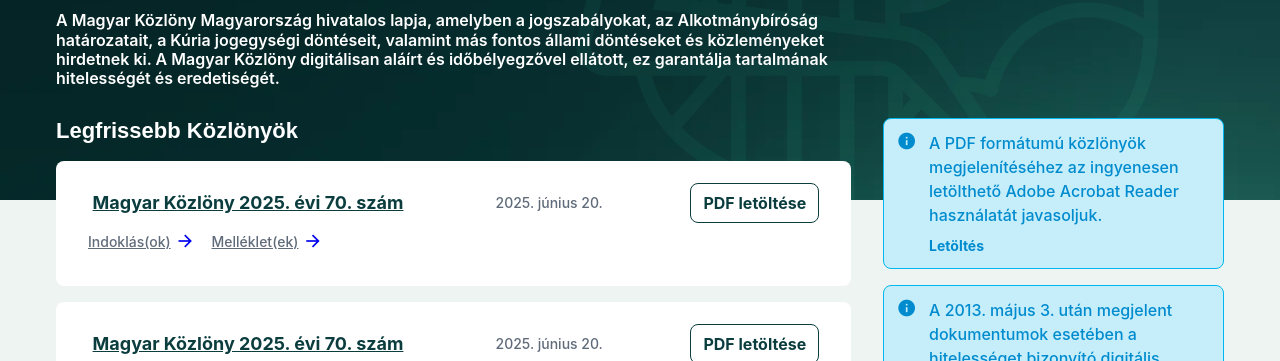
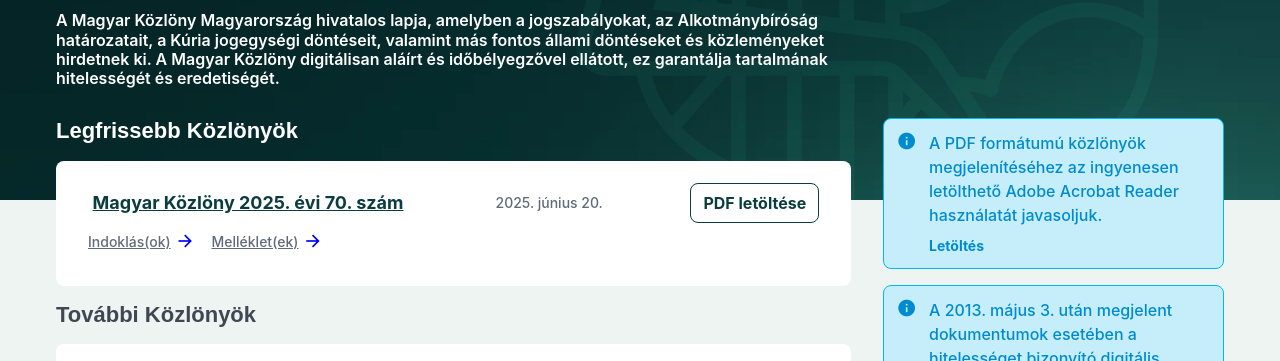
Before and after one commit to sonardesign/magyarkozlony-frontend, a website: page index.html in a window 1280 px wide. Shown: the part 435-796 px from the top of the page. Drawn offline with Linux system fonts and the light colour scheme; a script that the page names is missing.

Commit message:
missing desktop title - tovabbi kozlonyok

```diff
--- a/index.html
+++ b/index.html
@@ -508,6 +508,8 @@
             </div>
           </div>
 
+          <h2 class="h2 desktop-only">További Közlönyök</h2>
+
           <!-- All Gazettes Listing -->
           <div class="flex-column listing">
             <div class="flex-column list-items">
```
